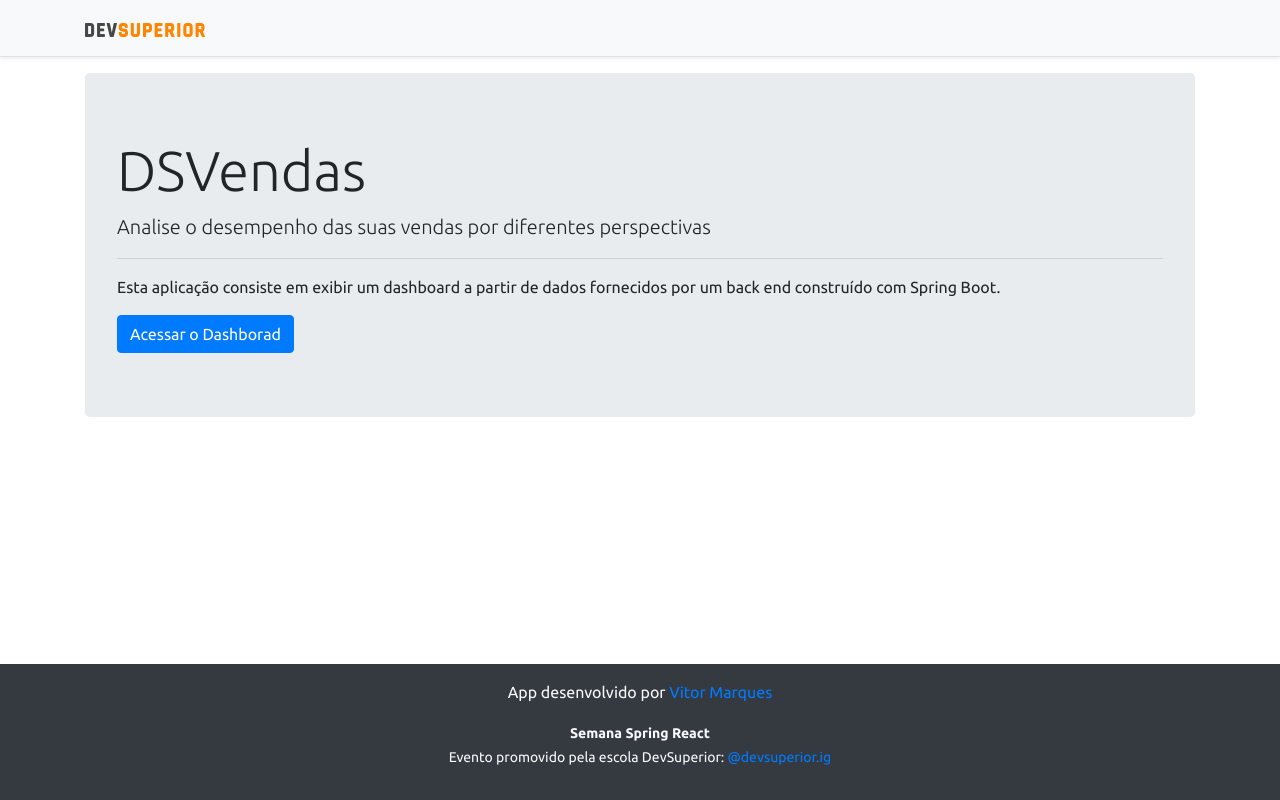
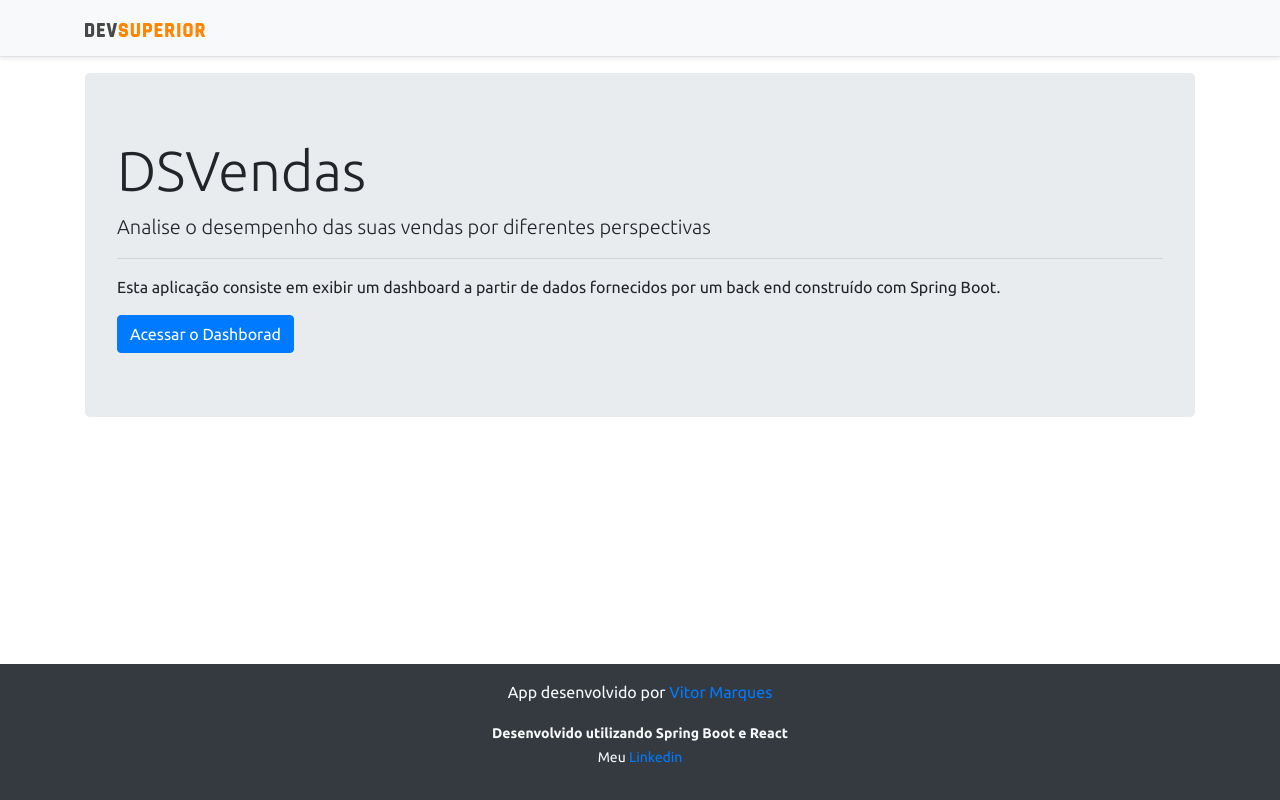
Before and after one commit to VMarkz/projeto-sds3, a React (Create React App) app in the folder frontend/: page / in a window 1280 px wide. Built offline with nearby package versions, Linux system fonts and the light colour scheme; no server answers.

Commit message:
Update Footer

```diff
--- a/frontend/src/componentes/Footer/index.tsx
+++ b/frontend/src/componentes/Footer/index.tsx
@@ -2,9 +2,9 @@ const Footer = () => {
     return (
         <footer className="footer mt-auto py-3 bg-dark">
             <div className="container">
-                <p className="text-light">App desenvolvido por <a href="https://github.com/acenelio" target="_blank" rel="noreferrer">Vitor Marques</a></p>
-                <p className="text-light"><small><strong>Semana Spring React</strong><br />
-      Evento promovido pela escola DevSuperior: <a href="https://instagram.com/devsuperior.ig" target="_blank" rel="noreferrer">@devsuperior.ig</a></small></p>
+                <p className="text-light">App desenvolvido por <a href="https://github.com/VMarkz" target="_blank" rel="noreferrer">Vitor Marques</a></p>
+                <p className="text-light"><small><strong>Desenvolvido utilizando Spring Boot e React</strong><br />
+      Meu <a href="https://www.linkedin.com/in/vitor-marques-73b8991a9/" target="_blank" rel="noreferrer">Linkedin</a></small></p>
             </div>
         </footer>
     );
```
